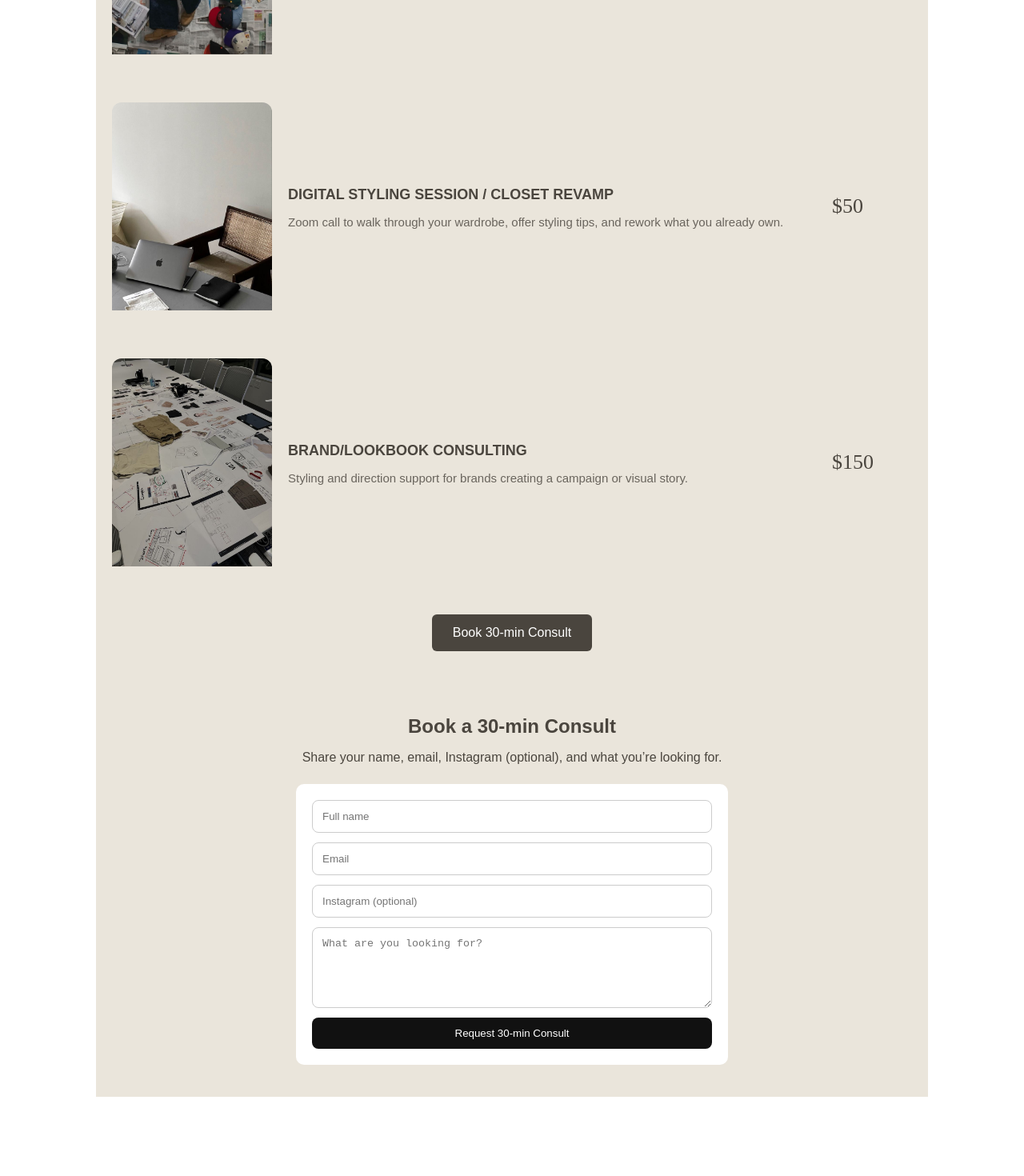
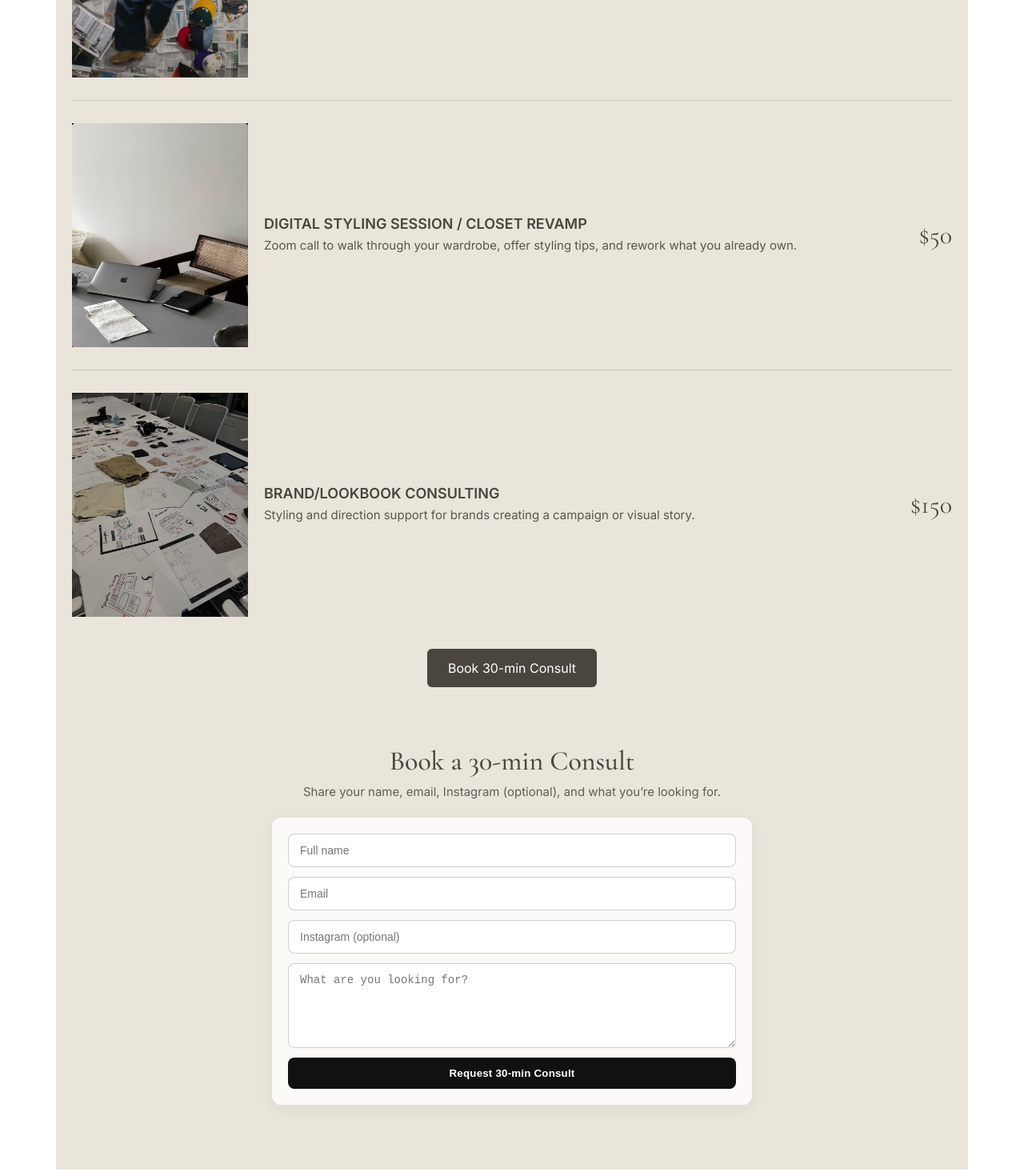
Before and after one commit to vejay650/vesture-os-mvp, a Next.js app: page /consult in a window 1280 px wide. Shown: the part 840-2310 px from the top of the page at 80% size. Before the commit the page ends 2219 px from the top, so only its background shows below. Built offline with nearby package versions, Linux system fonts and the light colour scheme.

Commit message:
Update consult.tsx

```diff
--- a/pages/consult.tsx
+++ b/pages/consult.tsx
@@ -1,46 +1,44 @@
 // pages/consult.tsx
+import Head from "next/head";
 import Image from "next/image";
-import Link from "next/link";
 
 export default function Consult() {
   const bg = "#EAE5DB"; // Canva background color
 
   return (
-    <main
-      style={{
-        background: bg,
-        minHeight: "100vh",
-        padding: "40px 20px",
-        fontFamily: "'TT Commons Pro', sans-serif",
-        color: "#4A453E",
-        maxWidth: 1000,
-        margin: "0 auto",
-      }}
-    >
-      <header style={{ textAlign: "center", marginBottom: 40 }}>
-        <h1
-          style={{
-            fontSize: "48px",
-            fontWeight: 400,
-            fontFamily: "'Cormorant Garamond', serif",
-          }}
-        >
+    <>
+      <Head>
+        {/* Fonts: Cormorant Garamond (for titles/prices), Inter (for body) */}
+        <link rel="preconnect" href="https://fonts.googleapis.com" />
+        <link rel="preconnect" href="https://fonts.gstatic.com" crossOrigin="" />
+        <link
+          href="https://fonts.googleapis.com/css2?family=Cormorant+Garamond:wght@400;500;600&family=Inter:wght@400;600&display=swap"
+          rel="stylesheet"
+        />
+        <title>Consulting — Vesture OS</title>
+        <meta name="description" content="Fashion & Style Consulting by Vejay — personal styling, creative direction, digital closet revamp, and brand/lookbook consulting." />
+      </Head>
+
+      <main className="consult">
+        <header className="hero">
+          <h1 className="title">
             Fashion & Style
             <br /> Consulting
           </h1>
-        <p style={{ marginTop: 12, fontSize: "15px", opacity: 0.8 }}>
+
+          <p className="sub">
             Helping individuals + creatives elevate
             <br />
             their look with intention and vibe
           </p>
-        <p style={{ marginTop: 12, fontSize: "15px" }}>
-          CONTACT: VEJAY — consulting@vestureos.com
-        </p>
+
+          <p className="contact">CONTACT: VEJAY — consulting@vestureos.com</p>
         </header>
 
-      {/* SERVICES LIST */}
-      <div style={{ display: "flex", flexDirection: "column", gap: 60 }}>
-        {/* PERSONAL STYLING */}
+        <div className="divider" />
+
+        {/* SERVICES */}
+        <section className="services">
           <Service
             title="PERSONAL STYLING"
             desc="Curated outfit direction for your day-to-day, events, or seasonal wardrobe refresh."
@@ -48,7 +46,8 @@ export default function Consult() {
             img="/consult/Personal.JPG"
           />
 
-        {/* CREATIVE DIRECTION */}
+          <div className="rule" />
+
           <Service
             title="CREATIVE DIRECTION FOR SHOOTS/PROJECTS"
             desc="Visual concepts + style curation to bring your content ideas to life."
@@ -56,7 +55,8 @@ export default function Consult() {
             img="/consult/Creative.JPG"
           />
 
-        {/* DIGITAL STYLING */}
+          <div className="rule" />
+
           <Service
             title="DIGITAL STYLING SESSION / CLOSET REVAMP"
             desc="Zoom call to walk through your wardrobe, offer styling tips, and rework what you already own."
@@ -64,95 +64,200 @@ export default function Consult() {
             img="/consult/Digital.JPG"
           />
 
-        {/* BRAND CONSULT */}
+          <div className="rule" />
+
           <Service
             title="BRAND/LOOKBOOK CONSULTING"
             desc="Styling and direction support for brands creating a campaign or visual story."
             price="$150"
             img="/consult/Brand.JPG"
           />
+        </section>
+
+        <div className="ctaWrap">
+          <a className="cta" href="#book">Book 30-min Consult</a>
         </div>
 
-      {/* Booking Button */}
-      <div style={{ textAlign: "center", marginTop: 60 }}>
-        <a
-          href="#book"
-          style={{
-            background: "#4A453E",
-            color: "#fff",
-            padding: "14px 26px",
-            fontSize: "16px",
-            borderRadius: 6,
-            border: "none",
-            cursor: "pointer",
-            textDecoration: "none",
-            display: "inline-block",
-          }}
-        >
-          Book 30-min Consult
-        </a>
-      </div>
-
-      {/* === FORM SECTION === */}
-      <section id="book" style={{ marginTop: 80, scrollMarginTop: 100 }}>
-        <h2 style={{ textAlign: "center", marginBottom: 12 }}>
-          Book a 30-min Consult
-        </h2>
-        <p style={{ textAlign: "center", marginBottom: 24 }}>
+        {/* BOOKING FORM */}
+        <section id="book" className="book">
+          <h2>Book a 30-min Consult</h2>
+          <p className="bookSub">
             Share your name, email, Instagram (optional), and what you’re looking for.
           </p>
 
-        <form
-          style={{
-            display: "grid",
-            gap: 12,
-            maxWidth: 500,
-            margin: "0 auto",
-            background: "#fff",
-            padding: 20,
-            borderRadius: 10,
-          }}
-        >
-          <input
-            placeholder="Full name"
-            required
-            style={{ padding: 12, borderRadius: 8, border: "1px solid #ccc" }}
-          />
-          <input
-            type="email"
-            placeholder="Email"
-            required
-            style={{ padding: 12, borderRadius: 8, border: "1px solid #ccc" }}
-          />
-          <input
-            placeholder="Instagram (optional)"
-            style={{ padding: 12, borderRadius: 8, border: "1px solid #ccc" }}
-          />
-          <textarea
-            placeholder="What are you looking for?"
-            rows={5}
-            style={{ padding: 12, borderRadius: 8, border: "1px solid #ccc" }}
-          />
-          <button
-            type="submit"
-            style={{
-              padding: "12px 16px",
-              background: "#111",
-              color: "#fff",
-              border: "none",
-              borderRadius: 8,
-              cursor: "pointer",
-            }}
-          >
-            Request 30-min Consult
-          </button>
+          <form className="form">
+            <input placeholder="Full name" required />
+            <input type="email" placeholder="Email" required />
+            <input placeholder="Instagram (optional)" />
+            <textarea placeholder="What are you looking for?" rows={5} />
+            <button type="submit">Request 30-min Consult</button>
           </form>
         </section>
       </main>
+
+      <style jsx>{`
+        :global(html) { scroll-behavior: smooth; }
+
+        .consult {
+          background: ${bg};
+          min-height: 100vh;
+          padding: 48px 20px 80px;
+          color: #4A453E;
+          max-width: 1100px;
+          margin: 0 auto;
+          font-family: Inter, system-ui, -apple-system, Segoe UI, Roboto, sans-serif;
+        }
+
+        .hero {
+          text-align: center;
+          margin-bottom: 32px;
+        }
+        .title {
+          font-family: "Cormorant Garamond", serif;
+          font-weight: 400;
+          font-size: clamp(40px, 6vw, 56px);
+          line-height: 1.05;
+          letter-spacing: 0.2px;
+          margin: 0 0 12px;
+        }
+        .sub {
+          font-size: 15px;
+          opacity: 0.85;
+          margin: 0;
+        }
+        .contact {
+          margin-top: 12px;
+          font-size: 15px;
+        }
+
+        .divider {
+          height: 1px;
+          background: rgba(74, 69, 62, 0.25);
+          margin: 24px 0 32px;
+        }
+
+        .services {
+          display: grid;
+          gap: 28px;
+        }
+        .rule {
+          height: 1px;
+          background: rgba(74, 69, 62, 0.2);
+        }
+
+        .ctaWrap {
+          text-align: center;
+          margin-top: 40px;
+        }
+        .cta {
+          display: inline-block;
+          background: #4A453E;
+          color: #fff;
+          padding: 14px 26px;
+          font-size: 16px;
+          border-radius: 6px;
+          text-decoration: none;
+          transition: transform 0.12s ease, opacity 0.12s ease;
+        }
+        .cta:hover { transform: translateY(-1px); opacity: 0.95; }
+
+        .book {
+          margin-top: 72px;
+          scroll-margin-top: 100px;
+        }
+        .book h2 {
+          text-align: center;
+          margin: 0 0 8px;
+          font-family: "Cormorant Garamond", serif;
+          font-weight: 500;
+          font-size: clamp(28px, 3.6vw, 34px);
+        }
+        .bookSub {
+          text-align: center;
+          margin: 0 0 22px;
+          opacity: 0.85;
+          font-size: 15px;
+        }
+
+        .form {
+          max-width: 560px;
+          margin: 0 auto;
+          background: #FFFFFFCC;
+          padding: 20px;
+          border-radius: 12px;
+          display: grid;
+          gap: 12px;
+          border: 1px solid rgba(74, 69, 62, 0.15);
+          box-shadow: 0 6px 18px rgba(0,0,0,0.05);
+        }
+        .form input, .form textarea {
+          padding: 12px 14px;
+          border-radius: 8px;
+          border: 1px solid rgba(74, 69, 62, 0.25);
+          outline: none;
+          background: #fff;
+          font-size: 14px;
+        }
+        .form textarea { resize: vertical; }
+        .form button {
+          padding: 12px 16px;
+          background: #111;
+          color: #fff;
+          border: none;
+          border-radius: 8px;
+          cursor: pointer;
+          font-weight: 600;
+          letter-spacing: 0.2px;
+        }
+        .form button:hover { opacity: 0.95; }
+
+        /* Service card layout */
+        .service {
+          display: grid;
+          grid-template-columns: 220px 1fr 120px;
+          gap: 20px;
+          align-items: center;
+        }
+        .serviceTitle {
+          font-weight: 600;
+          font-size: 18px;
+          margin: 0 0 6px;
+        }
+        .serviceDesc {
+          margin: 0;
+          font-size: 15px;
+          opacity: 0.9;
+          line-height: 1.5;
+        }
+        .servicePrice {
+          font-family: "Cormorant Garamond", serif;
+          font-size: clamp(26px, 4vw, 32px);
+          text-align: right;
+        }
+        .thumb {
+          border-radius: 12px 12px 0 0;
+          object-fit: cover;
+        }
+
+        /* Responsive */
+        @media (max-width: 860px) {
+          .service {
+            grid-template-columns: 150px 1fr 90px;
+          }
+        }
+        @media (max-width: 680px) {
+          .service {
+            grid-template-columns: 1fr;
+            gap: 12px;
+          }
+          .servicePrice { text-align: left; }
+        }
+      `}</style>
+    </>
   );
 }
 
-// Reusable service card component
+/** Reusable service card */
 function Service({
   title,
   desc,
@@ -165,38 +270,20 @@ function Service({
   img: string;
 }) {
   return (
-    <div
-      style={{
-        display: "grid",
-        gridTemplateColumns: "200px 1fr 100px",
-        gap: 20,
-        alignItems: "center",
-      }}
-    >
+    <article className="service">
       <Image
         src={img}
-        width={200}
-        height={260}
-        style={{
-          objectFit: "cover",
-          borderRadius: "12px 12px 0 0",
-        }}
+        width={220}
+        height={280}
+        className="thumb"
         alt={title}
+        priority
       />
       <div>
-        <h3 style={{ marginBottom: 8, fontSize: 18, fontWeight: 600 }}>
-          {title}
-        </h3>
-        <p style={{ fontSize: 15, opacity: 0.8 }}>{desc}</p>
+        <h3 className="serviceTitle">{title}</h3>
+        <p className="serviceDesc">{desc}</p>
       </div>
-      <p
-        style={{
-          fontSize: 26,
-          fontFamily: "'Cormorant Garamond', serif",
-        }}
-      >
-        {price}
-      </p>
-    </div>
+      <div className="servicePrice">{price}</div>
+    </article>
   );
 }
```
Lines whose indentation alone changed are shown as unchanged.
